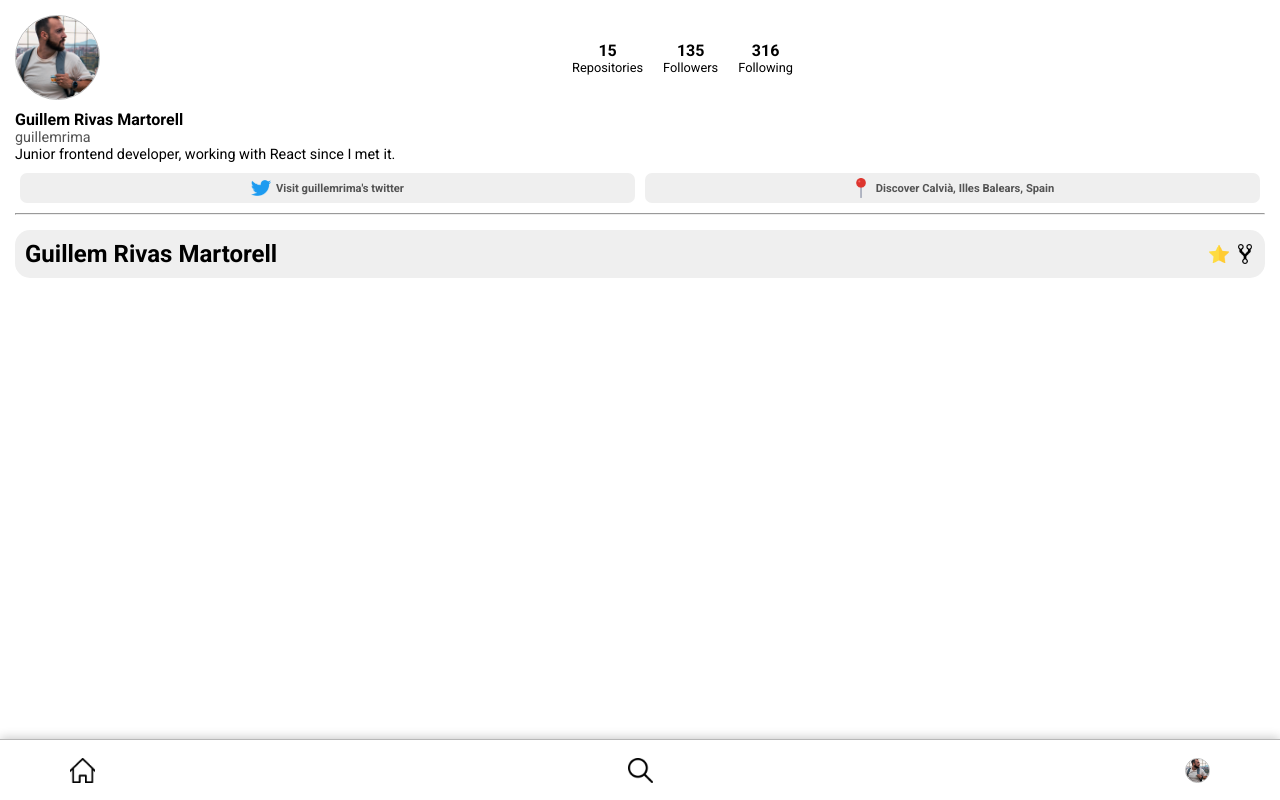
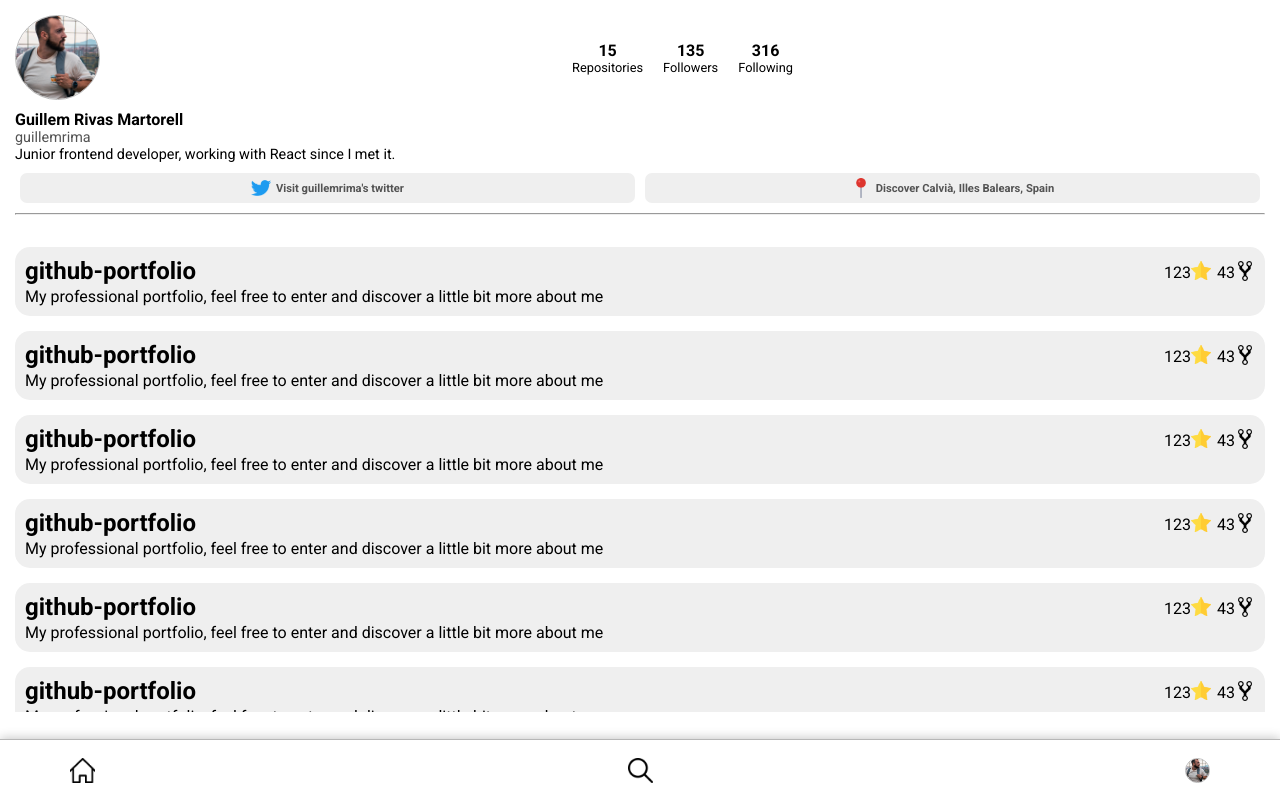
Before and after one commit to guillemrima/GITHUBGRAM-APP, a React (Vite) app in the folder githubgram-app/: page / in a window 1280 px wide. Built offline with nearby package versions, Linux system fonts and the light colour scheme; no server answers.

Commit message:
Feat: Create array.map to show all repos from profile

```diff
--- a/githubgram-app/src/App.jsx
+++ b/githubgram-app/src/App.jsx
@@ -2,30 +2,33 @@ import React from 'react'
 import { useEffect, useState } from 'react'
 import Profile from './components/Profile'
 import mockupDefault from './assets/mockup'
+import mockupRepoDefault from './assets/repomockup'
 import Navbar from './components/Navbar';
-import Repocard from './components/Repocard';
+import Repogallery from './components/Repogallery';
 
 export default function App() {
     const [profileData, setProfileData] = useState(mockupDefault);
+    const [repoData, setRepoData] = useState([mockupRepoDefault]);
+    const [apiCallSuccess, setApiCallSuccess] = useState(false);
 
-    useEffect(() => {
-        async function fetchData() {
-            const response = await fetch("https://api.github.com/users/guillemrima");
-            const data = await response.json();
-            setProfileData(data);
-        }
-        fetchData();
-    }, []);
+    // useEffect(() => {
+    //     async function fetchData() {
+    //         const response = await fetch("https://api.github.com/users/guillemrima");
+    //         const data = await response.json();
+    //         setProfileData(data);
+    //     }
+    //     fetchData();
+    // }, []);
 
-    const [repoData, setRepoData] = useState(mockupDefault);
-    useEffect(() => {
-        async function fetchData() {
-            const response = await fetch("https://api.github.com/users/guillemrima/repos");
-            let data = await response.json();
-            setRepoData(data[3]);
-        }
-        fetchData();
-    }, []);
+
+    // useEffect(() => {
+    //     async function fetchData() {
+    //         const response = await fetch("https://api.github.com/users/guillemrima/repos");
+    //         let data = await response.json();
+    //         setRepoData(data);
+    //     }
+    //     fetchData();
+    // }, []);
 
     return (
         <>
@@ -39,13 +42,7 @@ export default function App() {
                 avatar={profileData.avatar_url}
                 location={profileData.location}
             />
-            <Repocard
-                repo_name={repoData.name}
-                repo_stargazers={repoData.stargazers_count}
-                repo_forks={repoData.forks}
-                repo_description={repoData.description}
-                repo_private={repoData.private}
-            />
+            <Repogallery repoList = {repoData}/>
 
             <Navbar
                 avatar={profileData.avatar_url}
--- /dev/null
+++ b/githubgram-app/src/assets/repomockup.js
@@ -0,0 +1,7 @@
+export default {
+    "name" : "github-portfolio",
+    "stargazers_count" : "123",
+    "forks" : "43",
+    "description" : "My professional portfolio, feel free to enter and discover a little bit more about me",
+    "private" : "false"
+}
--- a/githubgram-app/src/components/Repocard.jsx
+++ b/githubgram-app/src/components/Repocard.jsx
@@ -1,5 +1,5 @@
 import React from "react";
-import mockup from "../assets/mockup"
+import mockup from "../assets/repomockup"
 import icon from './../assets/icons';
 import style from './style/repocard.module.css'
 
@@ -8,7 +8,7 @@ export default function Repocard(repoData) {
         <section className={style.repocardSection}>
             <div className={style.repocardContainer}>
                 <div className={style.titleContainer}>
-                    <div className={style.nameRepo}>
+                    <div className={style.nameRepoContainer}>
                         <h2>{repoData.repo_name}</h2>
                     </div>
                     <div className={style.starsContainer}>
--- /dev/null
+++ b/githubgram-app/src/components/Repogallery.jsx
@@ -0,0 +1,33 @@
+import React from "react";
+import Repocard from "./Repocard";
+import style from "./style/repogallery.module.css"
+
+export default function Repogallery(repoData){
+    const repoList = repoData.repoList;
+    const repoCard = repoList.map(repoItem => {
+        return (
+        <Repocard
+            key={repoItem.name}
+            repo_name={repoItem.name}
+            repo_stargazers={repoItem.stargazers_count}
+            repo_forks={repoItem.forks}
+            repo_description={repoItem.description}
+            repo_private={repoItem.private}
+        />)
+    })
+
+    return (
+        <section className={style.repogallerySection}>
+            {repoCard}
+            {repoCard}
+            {repoCard}
+            {repoCard}
+            {repoCard}
+            {repoCard}
+            {repoCard}
+            {repoCard}
+            {repoCard}
+            {repoCard}
+        </section>
+    )
+}
--- a/githubgram-app/src/components/style/navbar.module.css
+++ b/githubgram-app/src/components/style/navbar.module.css
@@ -13,6 +13,7 @@
     padding: 30px 70px;
     border-top: 1px solid rgb(183, 183, 183);
     box-shadow: 0px -1px 10px 0px rgb(198, 198, 198);
+    background-color: white;
 }
 
 .navbarContainer > .userElement {
--- a/githubgram-app/src/components/style/profile.module.css
+++ b/githubgram-app/src/components/style/profile.module.css
@@ -10,6 +10,7 @@
 
 .profileSection {
     margin: 15px;
+    height: 25.3vh;
 }
 
 .profileContainer {
--- a/githubgram-app/src/components/style/repocard.module.css
+++ b/githubgram-app/src/components/style/repocard.module.css
@@ -19,9 +19,15 @@
     padding: 10px;
 }
 
+.nameRepoContainer > h2 {
+    font-size: 1.5rem;
+    font-weight: 700;
+}
+
 .titleContainer {
     display: flex;
     align-items: center;
+    margin-bottom: 2px;
 }
 
 .starsContainer {
--- /dev/null
+++ b/githubgram-app/src/components/style/repogallery.module.css
@@ -0,0 +1,4 @@
+.repogallerySection{
+    height:60vh;
+    overflow: scroll;
+}
```
